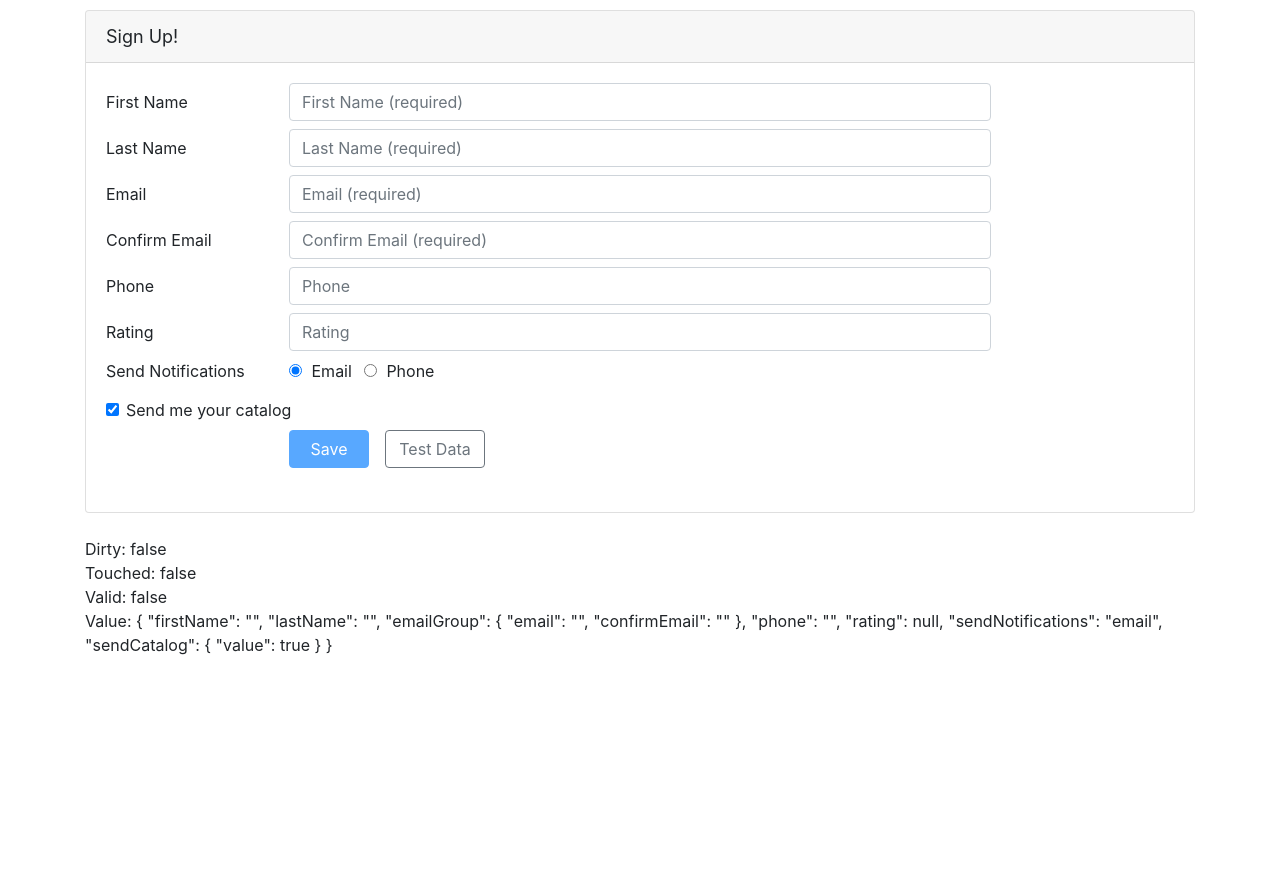
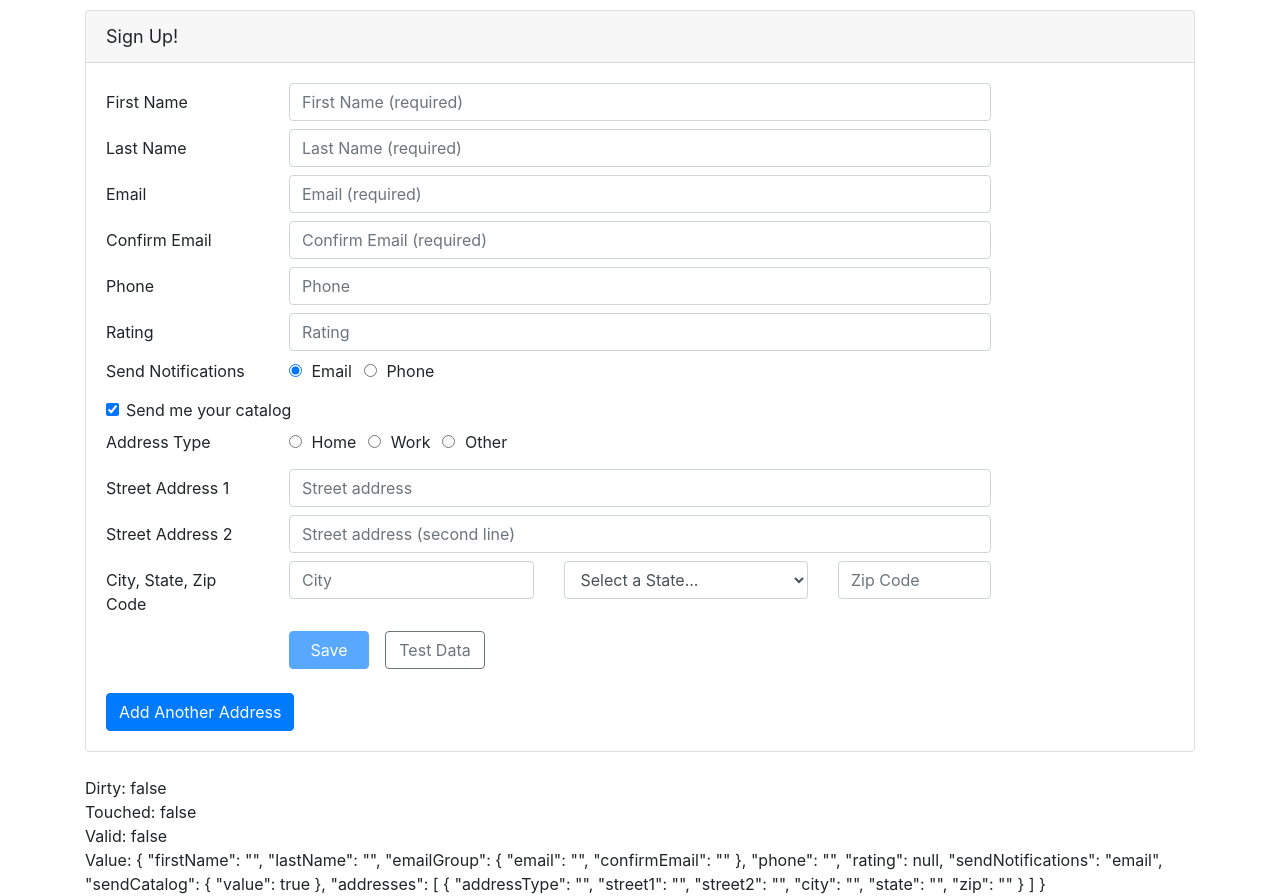
Before and after one commit to yadavsudhir405/angular-form, an Angular app in the folder Demo-Start/: page / in a window 1280 px wide. Before the commit the page ends 800 px from the top, so only its background shows below. Built offline with nearby package versions, Linux system fonts and the light colour scheme.

Commit message:
Add multiple address fields dynamically

```diff
--- a/Demo-Start/src/app/customers/customer.component.html
+++ b/Demo-Start/src/app/customers/customer.component.html
@@ -174,7 +174,10 @@
         </div>
       </div>
 
-      <div *ngIf="customer.sendCatalog">
+      <div *ngIf="customerFormGroup.get('sendCatalog').value">
+        <div formArrayName="addresses"
+             *ngFor="let address of addresses.controls; let i=index">
+          <div [formGroupName]="i">
             <div class="form-group row mb-2">
               <label class="col-md-2 col-form-label pt-0">Address Type</label>
               <div class="col-md-8">
@@ -184,7 +187,8 @@
                            id="addressType1Id"
                            type="radio"
                            value="home"
-                       name="addressType"> Home
+                           formControlName="addressType"
+                           > Home
                   </label>
                 </div>
                 <div class="form-check form-check-inline">
@@ -193,7 +197,8 @@
                            id="addressType1Id2"
                            type="radio"
                            value="work"
-                       name="addressType"> Work
+                           formControlName="addressType"
+                           > Work
                   </label>
                 </div>
                 <div class="form-check form-check-inline">
@@ -202,7 +207,8 @@
                            id="addressType1Id1"
                            type="radio"
                            value="other"
-                       name="addressType"> Other
+                           formControlName="addressType"
+                           > Other
                   </label>
                 </div>
               </div>
@@ -210,42 +216,46 @@
 
             <div class="form-group row mb-2">
               <label class="col-md-2 col-form-label"
-                 for="street1Id">Street Address 1</label>
+                     attr.for=`street1Id-${i}`>Street Address 1</label>
               <div class="col-md-8">
                 <input class="form-control"
-                   id="street1Id"
+                       id=`street1Id-${i}`
                        type="text"
                        placeholder="Street address"
-                   name="street1">
+                       formControlName="street1"
+                >
               </div>
             </div>
 
             <div class="form-group row mb-2">
               <label class="col-md-2 col-form-label"
-                 for="street2Id">Street Address 2</label>
+                     attr.for=`street2Id-${i}`>Street Address 2</label>
               <div class="col-md-8">
                 <input class="form-control"
-                   id="street2Id"
+                       id=`street2Id-${i}`
                        type="text"
                        placeholder="Street address (second line)"
-                   name="street2">
+                       formControlName="street2"
+                >
               </div>
             </div>
 
             <div class="form-group row mb-2">
               <label class="col-md-2 col-form-label"
-                 for="cityId">City, State, Zip Code</label>
+                     attr.for=`cityId-${i}`>City, State, Zip Code</label>
               <div class="col-md-3">
                 <input class="form-control"
-                   id="cityId"
+                       id=`cityId-${i}`
                        type="text"
                        placeholder="City"
-                   name="city">
+                       formControlName="city"
+                >
               </div>
               <div class="col-md-3">
                 <select class="form-control"
-                    id="stateId"
-                    name="state">
+                        id=`stateId-${i}`
+                        formControlName="state"
+                >
                   <option value=""
                           disabled
                           selected
@@ -263,14 +273,16 @@
               </div>
               <div class="col-md-2">
                 <input class="form-control"
-                   id="zipId"
+                       id=`zipId-${i}`
                        type="number"
                        placeholder="Zip Code"
-                   name="zip">
+                       formControlName="zip"
+                >
               </div>
             </div>
           </div>
-
+        </div>
+      </div>
       <div class="form-group row mb-4">
         <div class="offset-md-2 col-md-4">
           <button class="btn btn-primary mr-3"
@@ -288,6 +300,11 @@
           </button>
         </div>
       </div>
+      <div>
+        <button class="btn btn-primary" type="button" (click)="addAddress()">
+          Add Another Address
+        </button>
+      </div>
     </form>
   </div>
 </div>
--- a/Demo-Start/src/app/customers/customer.component.ts
+++ b/Demo-Start/src/app/customers/customer.component.ts
@@ -1,5 +1,5 @@
 import {Component, OnInit} from '@angular/core';
-import {AbstractControl, FormBuilder, FormGroup, Validators} from '@angular/forms';
+import {AbstractControl, FormArray, FormBuilder, FormGroup, Validators} from '@angular/forms';
 
 import {Customer} from './customer';
 import rangeValidator from './range-validator';
@@ -48,7 +48,9 @@ export class CustomerComponent implements OnInit {
         rating: [null, [Validators.required, rangeValidator(1, 5)]],
         sendNotifications: 'email',
         sendCatalog: {value: true},
-    });
+        addresses: this.formBuilder.array([this.buildAddress()]),
+      }
+    );
     const firstNameControl =  this.customerFormGroup.get('firstName');
     firstNameControl.valueChanges.pipe(
       debounceTime(1000)
@@ -60,6 +62,25 @@ export class CustomerComponent implements OnInit {
       .subscribe(value => {
         this.setNotifications(value);
       });
+  }
+
+  buildAddress(): FormGroup {
+    return this.formBuilder.group({
+      addressType: '',
+      street1: '',
+      street2: '',
+      city: '',
+      state: '',
+      zip: '',
+    });
+  }
+
+  get addresses(): FormArray {
+    return this.customerFormGroup.get('addresses') as FormArray;
+  }
+
+  addAddress(): void {
+    this.addresses.push(this.buildAddress());
   }
 
   setErrorMessage(field: string, formControl: AbstractControl) {
```
Lines whose indentation alone changed are shown as unchanged.
